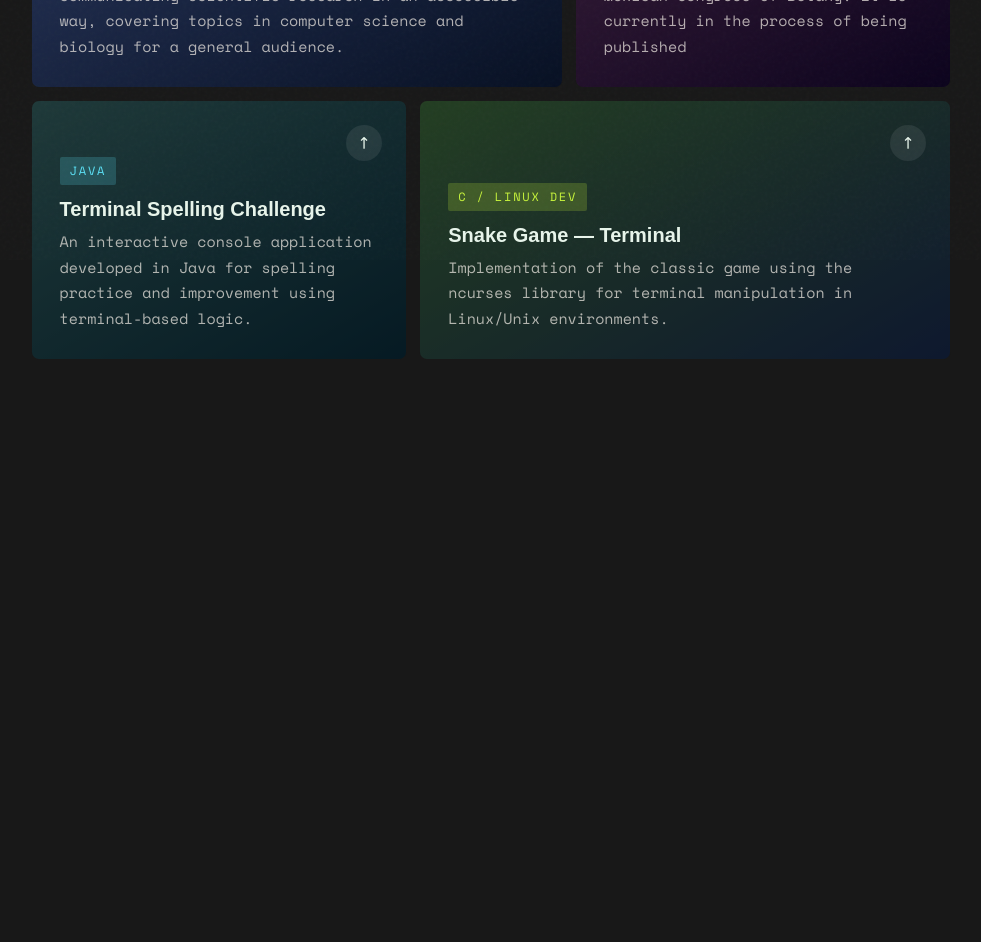
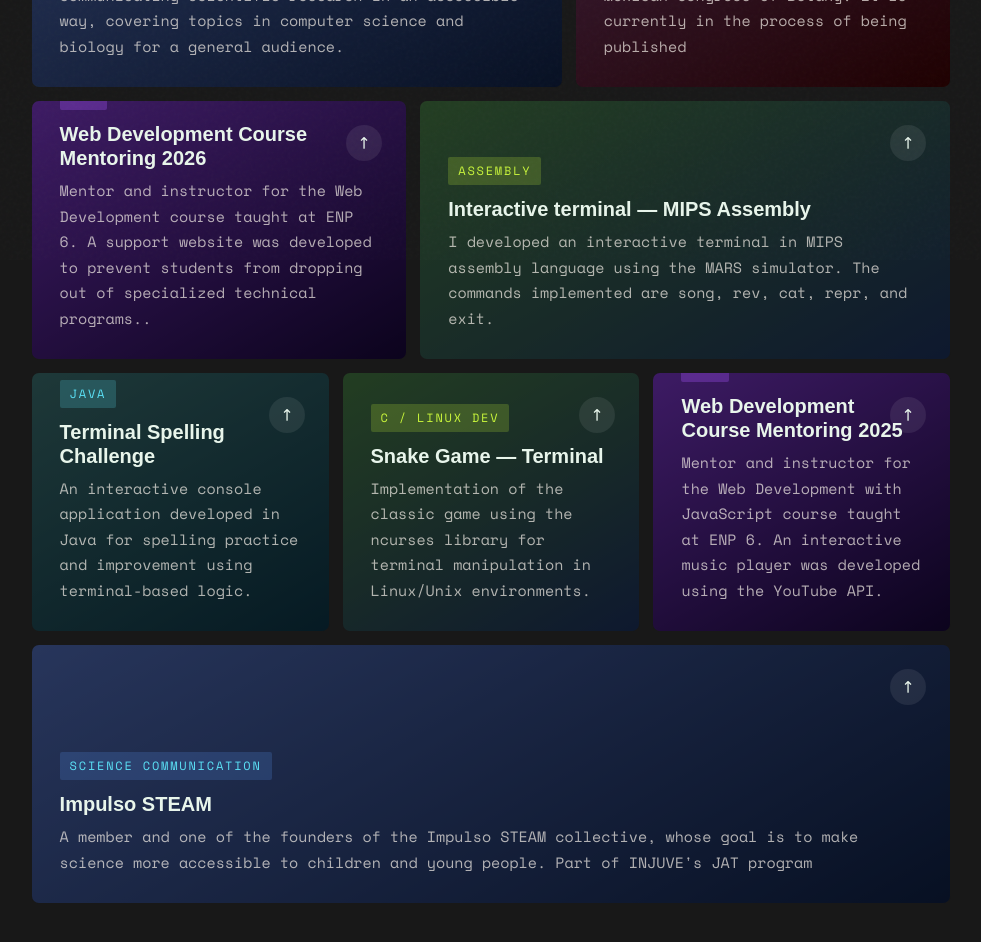
Before and after one commit to UrriIsa/UrriIsa.github.io, a Next.js app: page /portfolio in a window 1280 px wide. Shown: the part 540-1482 px from the top of the page, without its empty margins (149-1130 px from the left). Before the commit the page ends 1000 px from the top, so only its background shows below. Built offline with nearby package versions, Linux system fonts and the light colour scheme; a web font is replaced by a local one.

Commit message:
feat&refactor : añade nuevos proyectos y nueva medida de carta.

```diff
--- a/data/projects.ts
+++ b/data/projects.ts
@@ -4,33 +4,35 @@ export type MediaType = 'gradient' | 'image'
 
 export interface Project{
     id: number
-    category: 'divulgacion' | 'dev' | 'ds' | 'blender' | string
+    category: 'sc' | 'dev' | 'ds' | 'blender' | 'web' | string
     tag: string
     tagClass: string
     title: string
     desc: string
     href: string
-    size: 'large' | 'medium' | 'wide'
+    size: 'small' | 'large' | 'medium' | 'wide' | 'half'
     media:{
         type: MediaType
         value: string
     }
 }
 
+
 // Categorías para los filtros del portfolio
 export const filterLabels: Record<string, string> = {
-  all:        'All',
-  divulgacion: 'Divulgación',
-  dev:         'Dev',
-  ds:          'Data Science',
-  blender:     'Blender / 3D',
-  video:       'Video',
+  all: 'All',
+  sc: 'Science Communication',
+  dev: 'Dev',
+  ds: 'Data Science',
+  blender: 'Blender / 3D',
+  video: 'Video',
+  web : 'Web',
 }
 
 export const projects: Project[] = [
     {
     id: 1,
-    category: 'science communication',
+    category: 'sc',
     tag: 'Science communication',
     tagClass: 'divulgacion',
     title: 'Science communication',
@@ -53,18 +55,46 @@ export const projects: Project[] = [
     size: 'medium',
     media: {
       type: 'gradient',
-      value: 'linear-gradient(150deg,#924c90 0%,#1d0848 100%)',
+      value: 'linear-gradient(150deg,#924c90 0%,#4c0101 100%)',
     },
   },
   {
-    id: 3,
+    id: 6,
+    category: 'web',
+    tag: 'Web',
+    tagClass: 'web',
+    title: 'Web Development Course Mentoring 2026',
+    desc: 'Mentor and instructor for the Web Development course taught at ENP 6. A support website was developed to prevent students from dropping out of specialized technical programs..',
+    href: 'https://github.com/UrriIsa/ENP6-CW26-E3/tree/develop',
+    size: 'medium',
+    media: {
+      type: 'gradient',
+      value: 'linear-gradient(150deg,#9943fb 0%,#1d0848 100%)',
+    },
+  },
+  {
+    id: 19,
+    category: 'dev',
+    tag: 'Assembly',
+    tagClass: 'C',
+    title: 'Interactive terminal — MIPS Assembly',
+    desc: 'I developed an interactive terminal in MIPS assembly language using the MARS simulator. The commands implemented are song, rev, cat, repr, and exit.',
+    href: 'https://github.com/UrriIsa/assembly/tree/main/MIPS/shell',
+    size: 'large',
+    media: {
+      type: 'gradient',
+      value: 'linear-gradient(150deg,#579a54 0%,#233d74 100%)',
+    },
+  },
+  {
+    id: 13,
     category: 'dev',
     tag: 'Java',
     tagClass: 'java',
     title: 'Terminal Spelling Challenge',
     desc: 'An interactive console application developed in Java for spelling practice and improvement using terminal-based logic.',
     href: 'https://github.com/UrriIsa/java-projects/tree/main/spellingGame',
-    size: 'medium',
+    size: 'small',
     media: {
       type: 'gradient',
       value: 'linear-gradient(150deg,#4b8d8d 0%,#0e4158 100%)',
@@ -79,10 +109,38 @@ export const projects: Project[] = [
     title: 'Snake Game — Terminal',
     desc: 'Implementation of the classic game using the ncurses library for terminal manipulation in Linux/Unix environments.',
     href: 'https://github.com/UrriIsa/cpp-algorithms/tree/master/snakeGame',
-    size: 'large',
+    size: 'small',
     media: {
       type: 'gradient',
       value: 'linear-gradient(150deg,#579a54 0%,#233d74 100%)',
     },
   },
+  {
+    id: 3,
+    category: 'web',
+    tag: 'Web',
+    tagClass: 'web',
+    title: 'Web Development Course Mentoring 2025',
+    desc: 'Mentor and instructor for the Web Development with JavaScript course taught at ENP 6. An interactive music player was developed using the YouTube API.',
+    href: 'https://github.com/UrriIsa/ENP6-CW25-E8',
+    size: 'small',
+    media: {
+      type: 'gradient',
+      value: 'linear-gradient(150deg,#9943fb 0%,#1d0848 100%)',
+    },
+  },
+  {
+    id: 10,
+    category: 'sc',
+    tag: 'Science communication',
+    tagClass: 'divulgacion',
+    title: 'Impulso STEAM',
+    desc: 'A member and one of the founders of the Impulso STEAM collective, whose goal is to make science more accessible to children and young people. Part of INJUVE\'s JAT program',
+    href: 'https://www.instagram.com/urri.php/',
+    size: 'wide',
+    media: {
+      type: 'gradient',
+      value: 'linear-gradient(150deg,#6285e4 0%,#122856 100%)',
+    },
+  },
 ]
```
